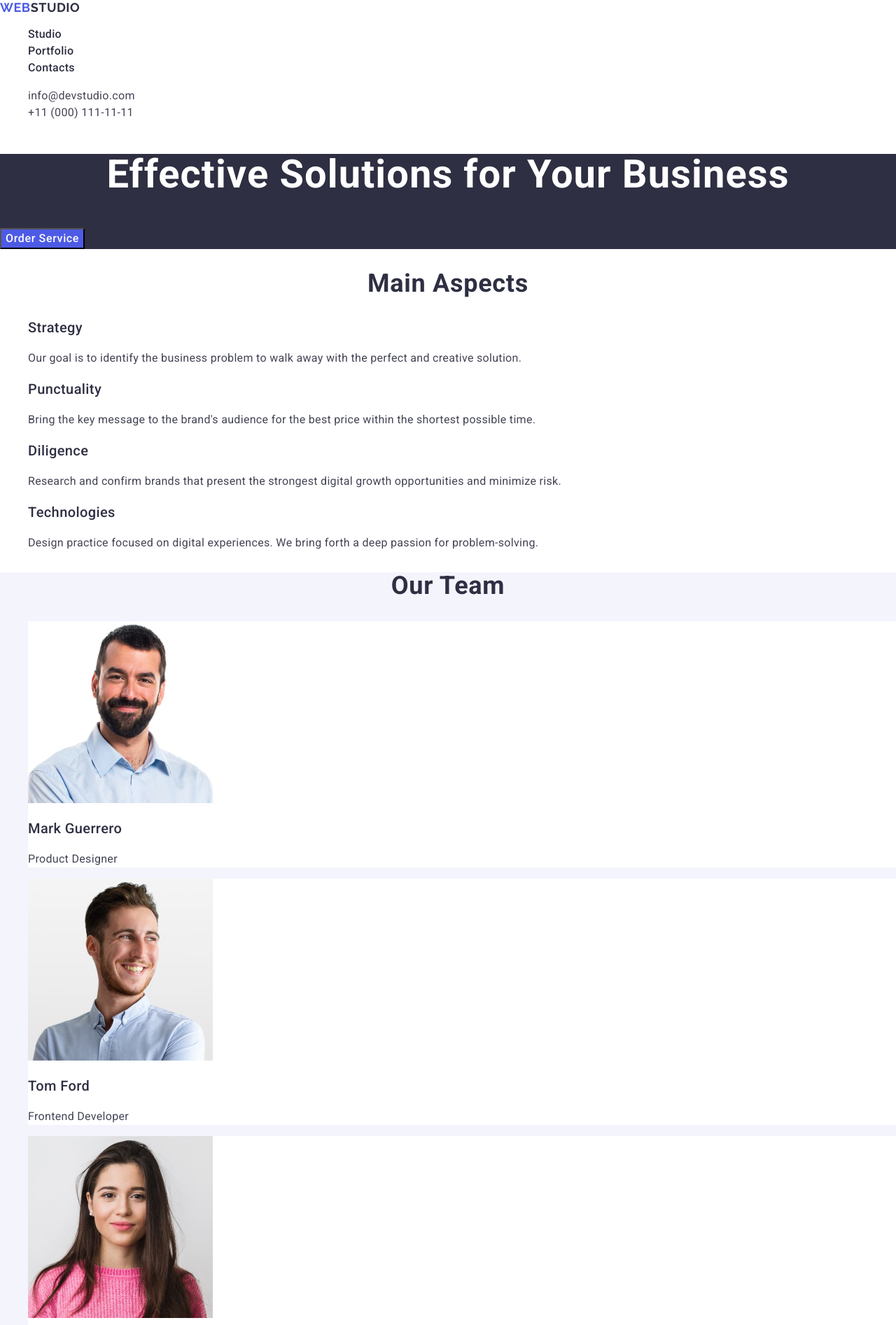
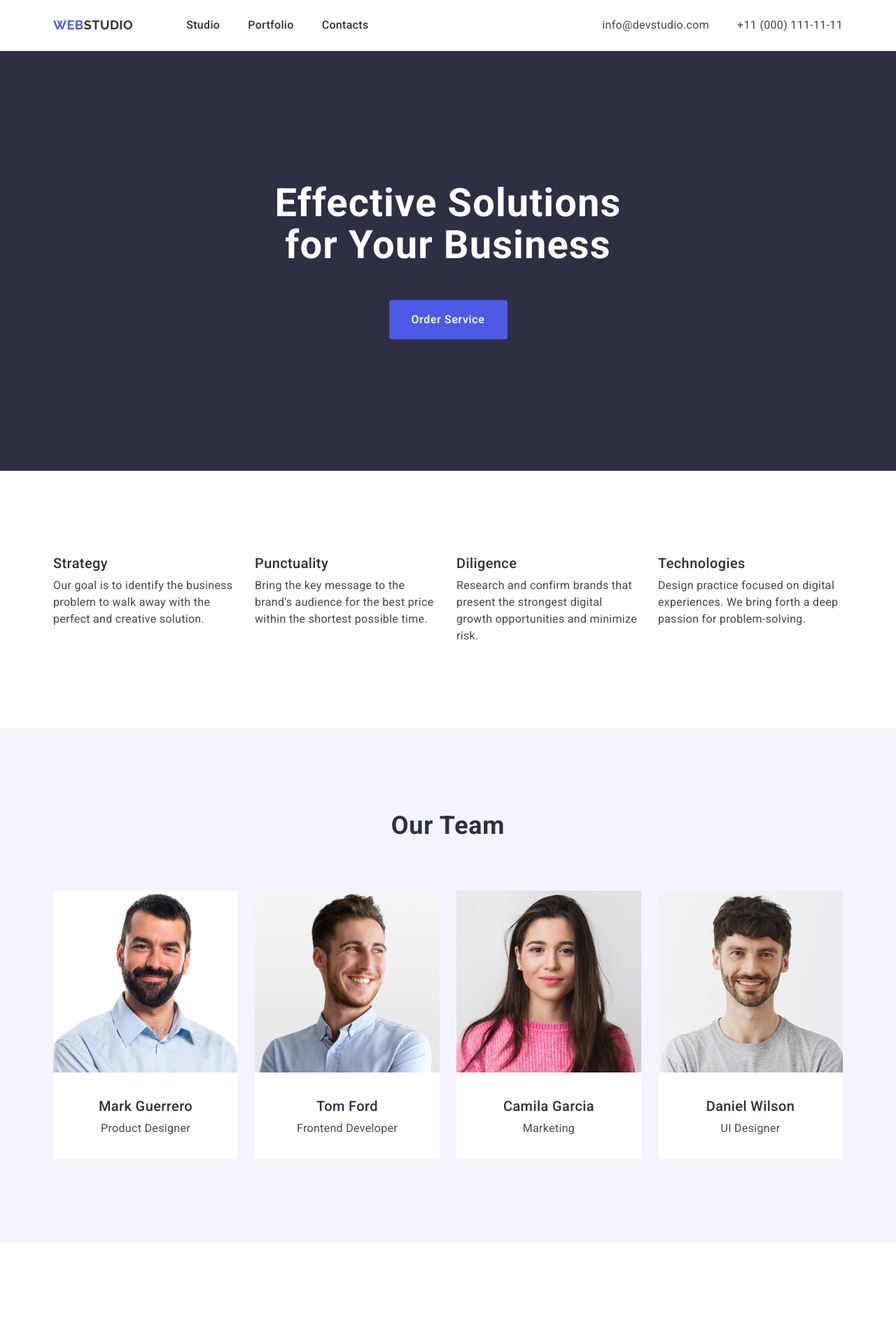
Before and after one commit to DarynaDron/goit-markup-hw-03, a plain HTML site: page index.html in a window 1280 px wide. Shown: the top 1894 px of the page at 70% size. Drawn offline with nearby package versions, Linux system fonts and the light colour scheme.

Commit message:
first com

```diff
--- a/css/styles.css
+++ b/css/styles.css
@@ -6,10 +6,36 @@ body{
 
 ul, ol {
     list-style-type: none;
+    margin: 0;
+    padding: 0;
+}
+
+h1, h2, h3, h4, h5, h6, p {
+    margin: 0;
 }
 
 a{
     text-decoration: none;
+}
+
+.container {
+    max-width: 1158px;
+    padding: 0 15px;
+    margin: 0 auto;
+}
+
+.page-header {
+    border-bottom: 1px solid #e7e9fc;
+}
+
+.header-container {
+    display: flex;
+    align-items: center;
+}
+
+.header-nav {
+    display: flex;
+    align-items: center;
 }
 
 .logo {
@@ -22,6 +48,11 @@ a{
     color: #4d5ae5;
 }
 
+.header-logo {
+    padding: 24px 0;
+    margin-right: 76px;
+}
+
 .header-logo .logo-part {
     color: #2e2f42;
 }
@@ -30,16 +61,31 @@ a{
     color: #f4f4fd;
 }
 
+.nav-list {
+    display: flex;
+    align-items: center;
+    gap: 40px;
+}
+
 .nav-link {
     font-weight: 500;
     font-size: 16px;
     line-height: 1.5;
     letter-spacing: 0.02em;
     color: #2e2f42;
+    padding: 24px 0;
+    display: block;
 }
 
 .contacts {
     font-style: normal;
+    margin-left: auto;
+}
+
+.contacts-list {
+    display: flex;
+    align-items: center;
+    gap: 40px;
 }
 
 .contacts-link {
@@ -47,6 +93,8 @@ a{
     line-height: 1.5;
     letter-spacing: 0.02em;
     color: #434455;
+    display: block;
+    padding: 24px 0;
 }
 
 .nav-link:hover,
@@ -58,6 +106,7 @@ a{
 
 .page-name {
     background-color: #2e2f42;
+    padding: 188px 0;
 }
 
 .name-main{
@@ -66,6 +115,8 @@ a{
     letter-spacing: 0.02em;
     text-align: center;
     color: #fff;
+    margin: 0 auto 48px;
+    max-width: 496px;
 }
 
 .name-but {
@@ -76,11 +127,31 @@ a{
     letter-spacing: 0.04em;
     color: #fff;
     cursor: pointer;
+    display:block;
+    margin: 0 auto;
+    min-width: 169px;
+    height: 56px;
+    border-radius: 4px;
+    border: none;
 }
 
 .name-but:hover,
 .name-but:focus {
     background-color: #404bbf;
+}
+
+.section {
+    padding-top: 120px;
+    padding-bottom: 120px;
+}
+
+.sub-list {
+    display: flex;
+    gap: 24px;
+}
+
+.sub-item {
+    flex-basis: calc((100% - 72px) / 4);
 }
 
 .subtopic {
@@ -89,6 +160,26 @@ a{
     line-height: 1.2;
     letter-spacing: 0.02em;
     color: #2e2f42;
+    margin-bottom: 8px;
+}
+
+.info-container {
+    padding-top: 32px;
+    padding-left: 16px;
+    padding-bottom: 32px;
+}
+
+.team-container {
+    display: flex;
+    flex-direction: column;
+    justify-content: center;
+    align-items: center;
+    padding-right: 16px;
+}
+
+.port-container {
+    border: 1px solid #e7e9fc;
+    border-top: none;
 }
 
 .sub-text {
@@ -96,6 +187,7 @@ a{
     line-height: 1.5;
     letter-spacing: 0.02em;
 }
+
 
 .page-teem {
     background: #f4f4fd;
@@ -108,19 +200,49 @@ a{
     text-align: center;
     text-transform: capitalize;
     color: #2e2f42;
+    margin-bottom: 72px;
 }
+
+.topic-list {
+    display: flex;
+    gap: 24px;
+}
+
+.list-port {
+    flex-wrap: wrap;
+    row-gap: 48px;
+    column-gap: 24px;
+}
+
+
+
+.link-port {
+   width: calc((100% - 48px) / 3);
+}
+
 
 .topic-link {
     background-color: #fff;
+    border-radius: 0 0 4px 4px;
 }
 
 .page-footer{
     background-color: #2e2f42;
 }
 
+.footer-container {
+    padding-top: 100px;
+    padding-bottom: 100px;
+}
+
+.footer-logo {
+    display: inline-block;
+    margin-bottom: 16px;
+}
 
 .footer-text {
     line-height: 1.5;
     letter-spacing: 0.02em;
     color: #f4f4fd;
+    max-width: 264px;
 }
--- a/index.html
+++ b/index.html
@@ -15,6 +15,7 @@
 </head>
 <body>
     <header class="page-header">
+        <div class="container  header-container">
         <nav class="header-nav">
             <a class="logo header-logo" href="./index.html">Web<span class="logo-part">Studio</span></a>
             <ul class="nav-list">
@@ -29,110 +30,139 @@
                 <li class="contacts-item"><a class="contacts-link" href="tel:+110001111111">+11 (000) 111-11-11</a></li>
             </ul>
             </address>
-
+        </div>
     </header>
     <main>
         <section class="page-name">
+            <div class="container">
             <h1 class="name-main">Effective Solutions
             for Your Business</h1>
             <button class="name-but" type="button">Order Service</button>
+        </div>
         </section>
         <section>
-            <h2 class="topic">Main aspects</h2>
-            <ul>
-                <li>
+            <div class="container section">
+            <ul class="sub-list">
+                <li class="sub-item">
                     <h3 class="subtopic">Strategy</h3>
                     <p class="sub-text">
                         Our goal is to identify the business
                     problem to walk away with the perfect and creative solution.
                     </p>
                 </li>
-                <li>
+                <li class="sub-item">
                     <h3 class="subtopic">Punctuality</h3>
                     <p class="sub-text">
                         Bring the key message to the brand's audience for the best price within the shortest possible time.
                     </p>
                 </li>
-                <li>
+                <li class="sub-item">
                     <h3 class="subtopic">Diligence</h3>
                     <p class="sub-text">
                         Research and confirm brands that present the strongest digital growth opportunities and minimize risk.
                     </p>
                 </li>
-                <li>
+                <li class="sub-item">
                     <h3 class="subtopic">Technologies</h3>
                     <p class="sub-text">
                         Design practice focused on digital experiences. We bring forth a deep passion for problem-solving.
                     </p>
                 </li>
             </ul>
+        </div>
         </section>
         <section class="page-teem">
+            <div class="container section">
             <h2 class="topic">Our Team</h2>
             <ul class="topic-list">
-                <li class="topic-link">
+                <li class="topic-link sub-item">
                     <img src="./images/img4.jpg" alt="Mark Guerrero" width="264" height="260">
+                    <div class="info-container team-container">
                     <h3 class="subtopic">Mark Guerrero</h3>
-                    <p class="sub-text">Product Designer</p>
+                    <p class="sub-text sub-item">Product Designer</p>
+                    </div>
                 </li>
-                <li class="topic-link">
+                <li class="topic-link sub-item">
                     <img src="./images/img3.jpg" alt="Tom Ford" width="264" height="260">
+                    <div class="info-container team-container">
                     <h3 class="subtopic">Tom Ford</h3>
                     <p class="sub-text">Frontend Developer</p>
+                    </div>
                 </li>
-                <li class="topic-link">
+                <li class="topic-link sub-item">
                     <img src="./images/img1.jpg" alt="Camila Garcia" width="264" height="260">
+                    <div class="info-container team-container">
                     <h3 class="subtopic">Camila Garcia</h3>
                     <p class="sub-text">Marketing</p>
+                    </div>
                 </li>
-                <li class="topic-link">
+                <li class="topic-link sub-item">
                     <img src="./images/img2.jpg" alt="Daniel Wilson" width="264" height="260">
+                    <div class="info-container team-container">
                     <h3 class="subtopic">Daniel Wilson</h3>
                     <p class="sub-text">UI Designer</p>
+                    </div>
                 </li>
             </ul>
+            </div>
         </section>
         <section>
+            <div class="container section">
             <h2 class="topic">Our Portfolio</h2>
-            <ul class="topic-list">
-                <li class="topic-link">
+            <ul class="topic-list list-port">
+                <li class="topic-link link-port">
                     <img src="./images/img.jpg" class="topic-imag" alt="Banking App" width="360" height="300">
+                    <div class="info-container port-container">
                     <h3 class="subtopic">Banking App</h3>
                     <p class="sub-text">App</p>
+                    </div>
                 </li>
-                <li class="topic-link">
+                <li class="topic-link link-port">
                     <img src="./images/img5.jpg" class="topic-imag" alt="Cashless Payment" width="360" height="300">
+                    <div class="info-container port-container">
                     <h3 class="subtopic">Cashless Payment</h3>
                     <p class="sub-text">Marketing</p>
+                    </div>
                 </li>
-                <li class="topic-link">
+                <li class="topic-link link-port">
                     <img src="./images/img6.jpg" class="topic-imag" alt="Phone with laptop" width="360" height="300">
+                    <div class="info-container port-container">
                     <h3 class="subtopic">Meditation App</h3>
                     <p class="sub-text">App</p>
+                    </div>
                 </li>
-                <li class="topic-link">
+                <li class="topic-link link-port">
                     <img src="./images/img7.jpg" class="topic-imag" alt="Hands on the wheel" width="360" height="300">
+                    <div class="info-container port-container">
                     <h3 class="subtopic">Taxi Service</h3>
                     <p class="sub-text">Marketing</p>
+                    </div>
                 </li>
-                <li class="topic-link">
+                <li class="topic-link link-port">
                     <img src="./images/img8.jpg" class="topic-imag" alt="Screen Illustrations" width="360" height="300">
+                    <div class="info-container port-container">
                     <h3 class="subtopic">Screen Illustrations</h3>
                     <p class="sub-text">Design</p>
+                    </div>
                 </li>
-                <li class="topic-link">
+                <li class="topic-link link-port">
                     <img src="./images/img9.jpg" class="topic-imag" alt="Girl with phone" width="360" height="300">
+                    <div class="info-container port-container">
                     <h3 class="subtopic">Online Courses</h3>
                     <p class="sub-text">Marketing</p>
+                    </div>
                 </li>
             </ul>
+            </div>
         </section>
     </main>
     <footer class="page-footer">
+        <div class="container footer-container">
         <a class="logo footer-logo" href="./index.html">Web<span class="logo-part">Studio</span></a>
         <p class="footer-text">
             Increase the flow of customers and sales for your business with digital marketing & growth solutions.
         </p>
+        </div>
     </footer>
 </body>
 </html>
```
